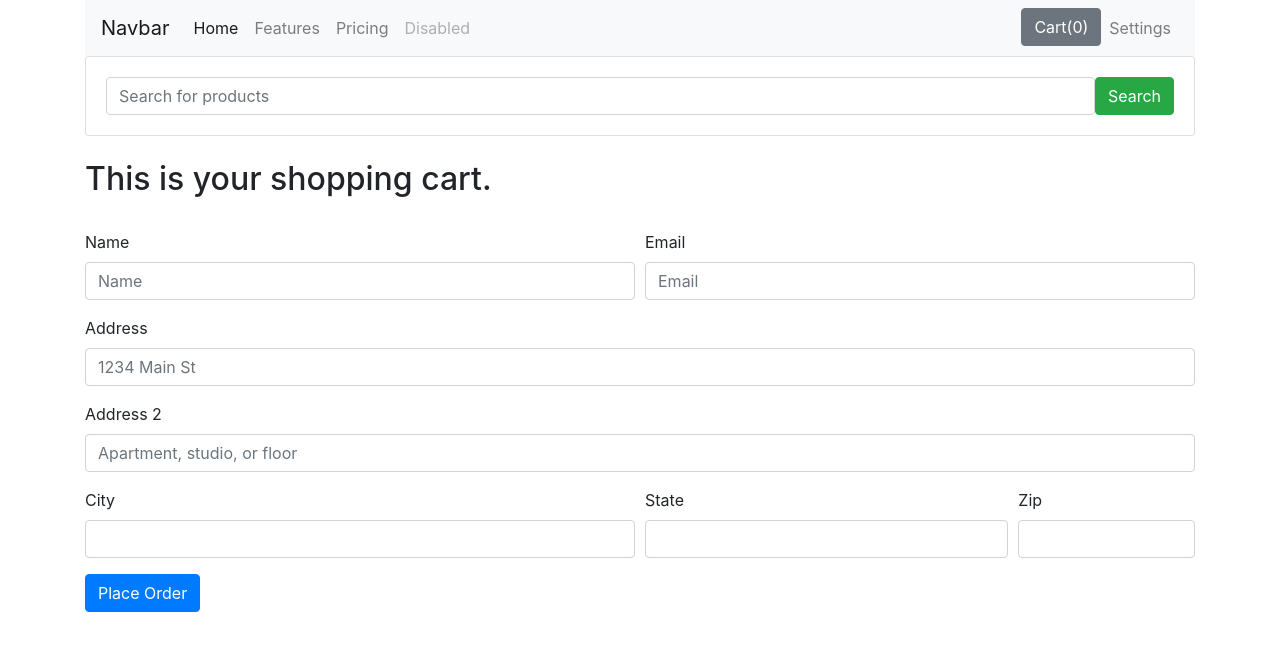
After one commit to amakarudze/ecommerce, a Django app: page /checkout/ in a window 1280 px wide. The commit adds this page. Shown: the top 651 px of the page. Run offline with Django 3.2, Linux system fonts and the light colour scheme; some libraries are stand-ins or nearby versions.

Commit message:
Add cart items and submit orders to database

```diff
--- a/shop/admin.py
+++ b/shop/admin.py
@@ -1,6 +1,7 @@
 from django.contrib import admin
 
-from .models import Product
+from .models import Order, Product
 # Register your models here.
 
+admin.site.register(Order)
 admin.site.register(Product)
--- a/shop/urls.py
+++ b/shop/urls.py
@@ -5,4 +5,5 @@ from . import views
 urlpatterns = [
     path('', views.index, name='index'),
     path('product/<int:id>/', views.detail, name='detail'),
+    path('checkout/', views.checkout, name='checkout'),
 ]
--- a/shop/views.py
+++ b/shop/views.py
@@ -1,7 +1,7 @@
 from django.core.paginator import Paginator
 from django.shortcuts import render
 
-from . models import Product
+from . models import Order, Product
 
 # Create your views here.
 
@@ -23,3 +23,21 @@ def index(request):
 def detail(request, id):
     product = Product.objects.get(id=id)
     return render(request, 'shop/detail.html', {'product': product})
+
+
+def checkout(request):
+    if request.method == 'POST':
+        items = request.POST['items']
+        name = request.POST['name']
+        email = request.POST['email']
+        address = request.POST['address']
+        address2 = request.POST['address2']
+        city = request.POST['city']
+        state = request.POST['state']
+        zipcode = request.POST['zipcode']
+
+        order = Order(items=items, name=name, email=email, address=address, address2=address2, city=city,
+                      state=state, zipcode=zipcode)
+        order.save()
+
+    return render(request, 'shop/checkout.html')
--- /dev/null
+++ b/templates/shop/base.html
@@ -0,0 +1,81 @@
+<!DOCTYPE html>
+<html lang="en">
+<head>
+    <meta charset="UTF-8">
+    <title>Title</title>
+    {% load static %}
+    <script src="https://code.jquery.com/jquery-3.5.1.js" integrity="sha256-QWo7LDvxbWT2tbbQ97B53yJnYU3WhH/C8ycbRAkjPDc=" crossorigin="anonymous"></script>
+    <script src="https://cdnjs.cloudflare.com/ajax/libs/popper.js/1.14.7/umd/popper.min.js" integrity="sha384-UO2eT0CpHqdSJQ6hJty5KVphtPhzWj9WO1clHTMGa3JDZwrnQq4sF86dIHNDz0W1" crossorigin="anonymous"></script>
+    <script src="https://stackpath.bootstrapcdn.com/bootstrap/4.3.1/js/bootstrap.min.js" integrity="sha384-JjSmVgyd0p3pXB1rRibZUAYoIIy6OrQ6VrjIEaFf/nJGzIxFDsf4x0xIM+B07jRM" crossorigin="anonymous"></script>
+    <link rel="stylesheet" href="https://stackpath.bootstrapcdn.com/bootstrap/4.3.1/css/bootstrap.min.css" integrity="sha384-ggOyR0iXCbMQv3Xipma34MD+dH/1fQ784/j6cY/iJTQUOhcWr7x9JvoRxT2MZw1T" crossorigin="anonymous">
+    <link rel="stylesheet" href="{% static 'shop/css/style.css' %}">
+</head>
+<body>
+<div class="container">
+
+    <div class="row">
+        <div class="col-md-12">
+            <!-- Navigation -->
+            <nav class="navbar navbar-expand-lg navbar-light bg-light">
+                <a class="navbar-brand" href="#">Navbar</a>
+                <button class="navbar-toggler" type="button" data-toggle="collapse" data-target="#navbarNav" aria-controls="navbarNav" aria-expanded="false" aria-label="Toggle navigation">
+                    <span class="navbar-toggler-icon"></span>
+                </button>
+                <div class="collapse navbar-collapse" id="navbarNav">
+                    <ul class="navbar-nav">
+                        <li class="nav-item active">
+                            <a class="nav-link" href="#">Home <span class="sr-only">(current)</span></a>
+                        </li>
+                        <li class="nav-item">
+                            <a class="nav-link" href="#">Features</a>
+                        </li>
+                        <li class="nav-item">
+                            <a class="nav-link" href="#">Pricing</a>
+                        </li>
+                        <li class="nav-item">
+                            <a class="nav-link disabled" href="#">Disabled</a>
+                        </li>
+                    </ul>
+                    <ul class="navbar-nav ml-auto">
+                        <li class="nav-item">
+                            <button id="cart" type="button" class="btn btn-secondary" data-container="body"
+                                    data-html="true" data-toggle="popover" data-placement="bottom"
+                                    data-content="Vivamussagittis lacus vel augue laoreet rutrum faucibus.">
+                                Cart(0)
+                            </button>
+                        </li>
+                        <li class="nav-item">
+                            <a class="nav-link" href="#">
+                                Settings
+                            </a>
+                        </li>
+                    </ul>
+                </div>
+            </nav>
+        </div>
+    </div>
+
+    <div class="row">
+        <div class="col-md-12">
+            <form class="card card-sm">
+                <div class="card-body row no-gutters align-items-center">
+                    <div class="col">
+                        <input type="search" name="item_name" placeholder="Search for products" class="form-control form-control-borderless">
+                    </div>
+                    <div class="col-auto">
+                        <button class="btn btn-success" type="submit">Search</button>
+                    </div>
+                </div>
+            </form>
+        </div>
+    </div>
+    <br/>
+    {% block content %}
+
+    {% endblock %}
+
+</div>
+
+</body>
+
+</html>
--- /dev/null
+++ b/templates/shop/checkout.html
@@ -0,0 +1,67 @@
+{% extends 'shop/base.html' %}
+
+{% block content %}
+
+    <h2>This is your shopping cart.</h2>
+    <div>
+        <ul class="list-group" id="item_list">
+        </ul>
+    </div>
+    <br/>
+    <div>
+        <form method="POST">
+            {% csrf_token %}
+            <input type="hidden" id="items" name="items">
+            <div class="form-row">
+                <div class="form-group col-md-6">
+                    <label for="name">Name</label>
+                    <input type="text" class="form-control" id="name" name="name" placeholder="Name">
+                </div>
+                <div class="form-group col-md-6">
+                    <label for="email">Email</label>
+                    <input type="email" class="form-control" id="email" name="email" placeholder="Email">
+                </div>
+            </div>
+            <div class="form-group">
+                <label for="address">Address</label>
+                <input type="text" class="form-control" id="address" name="address" placeholder="1234 Main St">
+            </div>
+            <div class="form-group">
+                <label for="address2">Address 2</label>
+                <input type="text" class="form-control" id="address2" name="address2" placeholder="Apartment, studio, or floor">
+            </div>
+            <div class="form-row">
+                <div class="form-group col-md-6">
+                    <label for="city">City</label>
+                    <input type="text" class="form-control" id="city" name="city">
+                </div>
+                <div class="form-group col-md-4">
+                    <label for="state">State</label>
+                    <input type="text" id="state" class="form-control" name="state">
+                </div>
+                <div class="form-group col-md-2">
+                    <label for="zipcode">Zip</label>
+                    <input type="text" class="form-control" id="zipcode" name="zipcode">
+                </div>
+            </div>
+            <button type="submit" class="btn btn-primary">Place Order</button>
+        </form>
+    </div>
+
+    <script type="text/javascript">
+        if(localStorage.getItem('cart')==null){
+            var cart = {};
+        }
+        else{
+            cart=JSON.parse(localStorage.getItem('cart'));
+        }
+        for(item in cart){
+            let name = cart[item][1];
+            let quantity =  cart[item][0];
+
+            itemString = `<li class="list-group-item d-flex justify-content-between align-items-center">${name}<span class="badge badge-primary badge-pill">${quantity}</span></li>`;
+            $('#item_list').append(itemString);
+        }
+        $('#items').val(JSON.stringify(cart));
+    </script>
+{% endblock %}
```
Also changed, not shown: shop/models.py (+15 -0 lines), templates/shop/index.html (+27 -74 lines), LICENCE.md, README.md, shop/migrations/0002_order.py (added).
